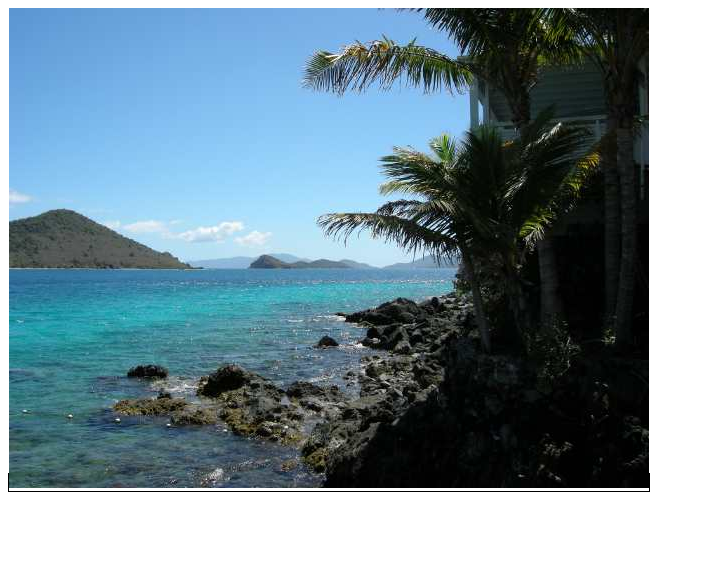
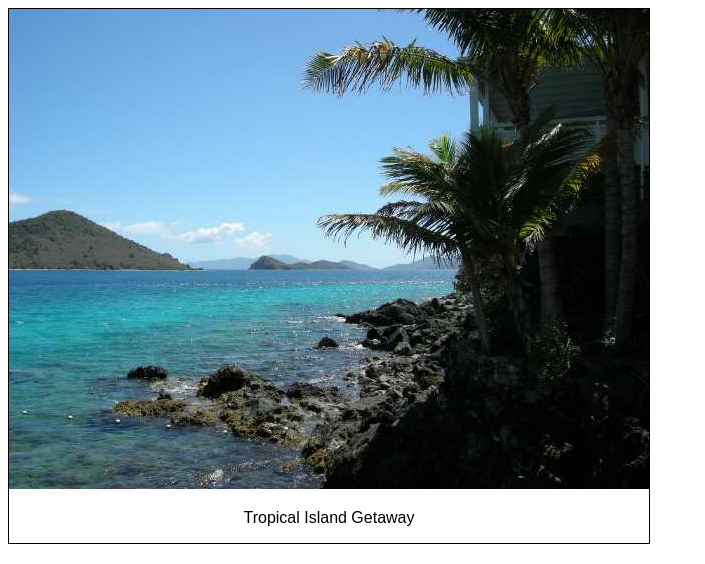
Before and after one commit to ElizaBuzby/4.5, a plain HTML site: page index.html in a window 1280 px wide. Shown: the whole page, without its empty margins (0-705 px from the left). Drawn offline with Linux system fonts and the light colour scheme.

Commit message:
Update index.html

```diff
--- a/index.html
+++ b/index.html
@@ -12,8 +12,9 @@
     </head>
 
     <body>
-        <span id="figure">
+        <div id="figure">
         <img src="myisland.jpg" alt="Tropical Island" width="640" height="480">
-        </span>
+        <p>Tropical Island Getaway</p>
+        </div>
     </body>
 </html>
```
